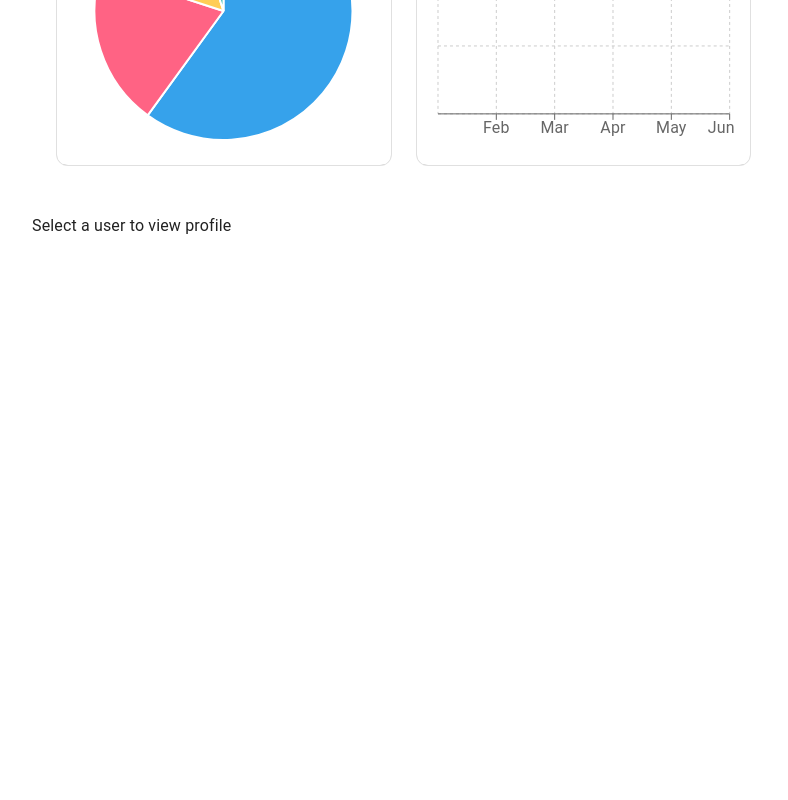
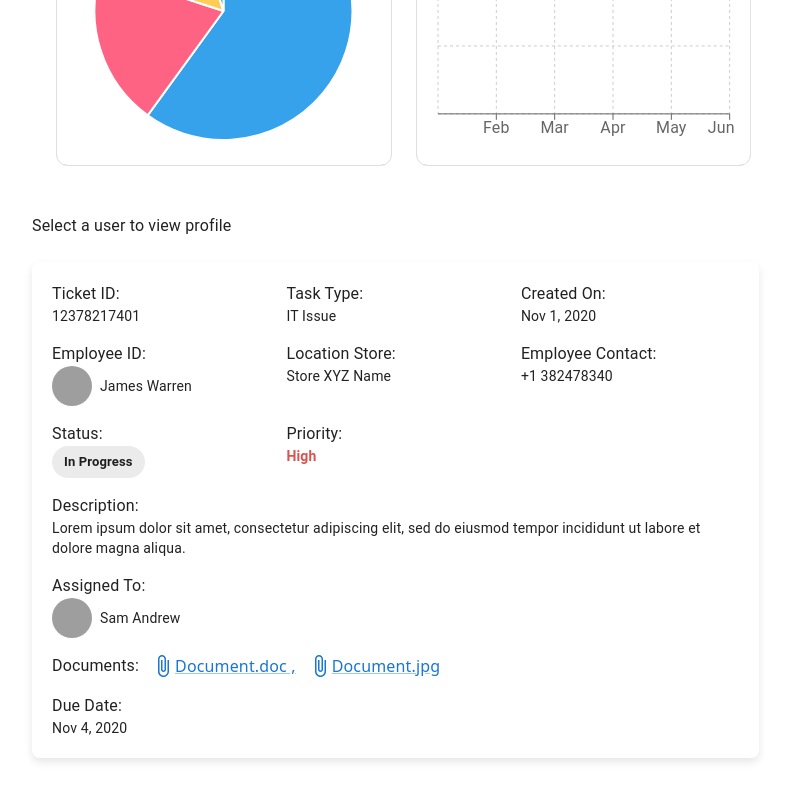
Before and after one commit to PriyanshuKherade8/Zendex, a React (Create React App) app: page /dashboardtwo in a window 1280 px wide. Shown: the part 2992-3792 px from the top of the page, without its empty margins (89-877 px from the left). Before the commit the page ends 3286 px from the top, so only its background shows below. Built offline with nearby package versions, Linux system fonts and the light colour scheme; grey boxes are pictures that could not be loaded.

Commit message:
feat: added Task details component

```diff
--- /dev/null
+++ b/src/modules/Components/TaskDetails.js
@@ -0,0 +1,117 @@
+import React from "react";
+import styled from "styled-components";
+import { Box, Typography, Avatar, Link, Chip, Grid } from "@mui/material";
+import { AttachFile } from "@mui/icons-material";
+
+const Container = styled(Box)`
+  font-family: "system-ui";
+  background-color: #fff;
+  padding: 20px;
+  border-radius: 8px;
+  box-shadow: 0 4px 8px rgba(0, 0, 0, 0.1);
+`;
+
+const Label = styled(Typography)`
+  font-weight: bold;
+  margin-right: 8px;
+`;
+
+const AvatarName = styled(Box)`
+  display: flex;
+  align-items: center;
+`;
+
+const TaskStatus = styled(Chip)`
+  background-color: ${({ status }) =>
+    status === "In Progress" ? "#ffa500" : "#28a745"};
+  color: #fff;
+  font-weight: bold;
+`;
+
+const DocumentLink = styled(Link)`
+  display: flex;
+  align-items: center;
+  margin-right: 10px;
+`;
+
+const TaskDetails = () => {
+  return (
+    <Container>
+      <Grid container spacing={2}>
+        <Grid item xs={12} md={4}>
+          <Label variant="body1">Ticket ID:</Label>
+          <Typography variant="body2">12378217401</Typography>
+        </Grid>
+        <Grid item xs={12} md={4}>
+          <Label variant="body1">Task Type:</Label>
+          <Typography variant="body2">IT Issue</Typography>
+        </Grid>
+        <Grid item xs={12} md={4}>
+          <Label variant="body1">Created On:</Label>
+          <Typography variant="body2">Nov 1, 2020</Typography>
+        </Grid>
+        <Grid item xs={12} md={4}>
+          <Label variant="body1">Employee ID:</Label>
+          <AvatarName>
+            <Avatar alt="James Warren" src="/path/to/avatar.jpg" />
+            <Typography variant="body2" style={{ marginLeft: "8px" }}>
+              James Warren
+            </Typography>
+          </AvatarName>
+        </Grid>
+        <Grid item xs={12} md={4}>
+          <Label variant="body1">Location Store:</Label>
+          <Typography variant="body2">Store XYZ Name</Typography>
+        </Grid>
+        <Grid item xs={12} md={4}>
+          <Label variant="body1">Employee Contact:</Label>
+          <Typography variant="body2">+1 382478340</Typography>
+        </Grid>
+        <Grid item xs={12} md={4}>
+          <Label variant="body1">Status:</Label>
+          <TaskStatus status="In Progress" label="In Progress" />
+        </Grid>
+        <Grid item xs={12} md={4}>
+          <Label variant="body1">Priority:</Label>
+          <Typography
+            variant="body2"
+            style={{ color: "#d9534f", fontWeight: "bold" }}
+          >
+            High
+          </Typography>
+        </Grid>
+        <Grid item xs={12} md={12}>
+          <Label variant="body1">Description:</Label>
+          <Typography variant="body2">
+            Lorem ipsum dolor sit amet, consectetur adipiscing elit, sed do
+            eiusmod tempor incididunt ut labore et dolore magna aliqua.
+          </Typography>
+        </Grid>
+        <Grid item xs={12} md={4}>
+          <Label variant="body1">Assigned To:</Label>
+          <AvatarName>
+            <Avatar alt="Sam Andrew" src="/path/to/avatar.jpg" />
+            <Typography variant="body2" style={{ marginLeft: "8px" }}>
+              Sam Andrew
+            </Typography>
+          </AvatarName>
+        </Grid>
+        <Grid item xs={12} md={12} style={{ display: "flex", gap: "12px" }}>
+          <Label variant="body1">Documents:</Label>
+          <DocumentLink href="/path/to/Document.doc">
+            <AttachFile /> Document.doc ,
+          </DocumentLink>
+          <DocumentLink href="/path/to/Document.jpg">
+            <AttachFile /> Document.jpg
+          </DocumentLink>
+        </Grid>
+        <Grid item xs={12} md={4}>
+          <Label variant="body1">Due Date:</Label>
+          <Typography variant="body2">Nov 4, 2020</Typography>
+        </Grid>
+      </Grid>
+    </Container>
+  );
+};
+
+export default TaskDetails;
--- a/src/modules/DashBoardTwo/DashBoardTwo.js
+++ b/src/modules/DashBoardTwo/DashBoardTwo.js
@@ -9,6 +9,7 @@ import UserProfile from "./UserProfile";
 import TicketList from "./TicketList";
 import DashBoardComp from "../DashboardThree/DashBoardComponents/DashBoardComp";
 import MainTicket from "../TicketsFlow/TicketsComponent/MainTicket";
+import TaskDetails from "../Components/TaskDetails";
 
 const Container = styled(Box)(({ theme }) => ({
   padding: theme.spacing(4),
@@ -44,6 +45,9 @@ const DashboardTwo = () => {
         <Grid item xs={12}>
           <UserProfile user={selectedTicket ? selectedTicket.user : null} />
         </Grid>
+        <Grid item xs={12} md={8}>
+          <TaskDetails />
+        </Grid>
       </Grid>
     </Container>
   );
--- a/src/modules/DashBoardTwo/UserProfile.js
+++ b/src/modules/DashBoardTwo/UserProfile.js
@@ -19,14 +19,14 @@ const UserProfile = ({ user }) => {
   return (
     <Container>
       <Avatar
-        src={user.avatar}
-        alt={user.name}
+        src={user?.avatar}
+        alt={user?.name}
         sx={{ width: 100, height: 100 }}
       />
-      <Typography variant="h5">{user.name}</Typography>
-      <Typography variant="body1">{user.email}</Typography>
-      <Typography variant="body1">{user.phone}</Typography>
-      <Typography variant="body1">{user.company}</Typography>
+      <Typography variant="h5">{user?.name}</Typography>
+      <Typography variant="body1">{user?.email}</Typography>
+      <Typography variant="body1">{user?.phone}</Typography>
+      <Typography variant="body1">{user?.company}</Typography>
     </Container>
   );
 };
```
